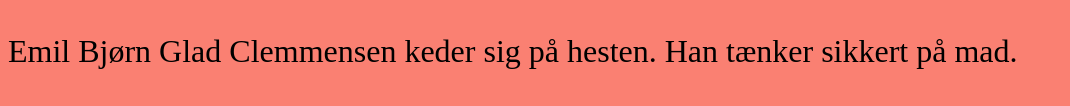
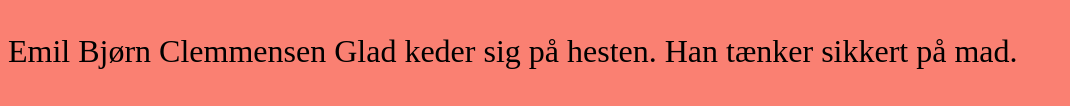
Before and after one commit to DrPleasure/glad, a website: page index.html in a window 1280 px wide. Shown: the part 1183-1289 px from the top of the page, without its empty margins (0-1070 px from the left). Drawn offline with Linux system fonts and the light colour scheme.

Commit message:
Update index.html

```diff
--- a/index.html
+++ b/index.html
@@ -20,7 +20,7 @@
    <div>
     <img class="images" src="./assets/7.jpg">
     <p class="p">
-        Emil Bjørn Glad Clemmensen keder sig på hesten. Han tænker sikkert på mad.
+        Emil Bjørn Clemmensen Glad keder sig på hesten. Han tænker sikkert på mad.
  </p>
    </div>
    <div>
```
